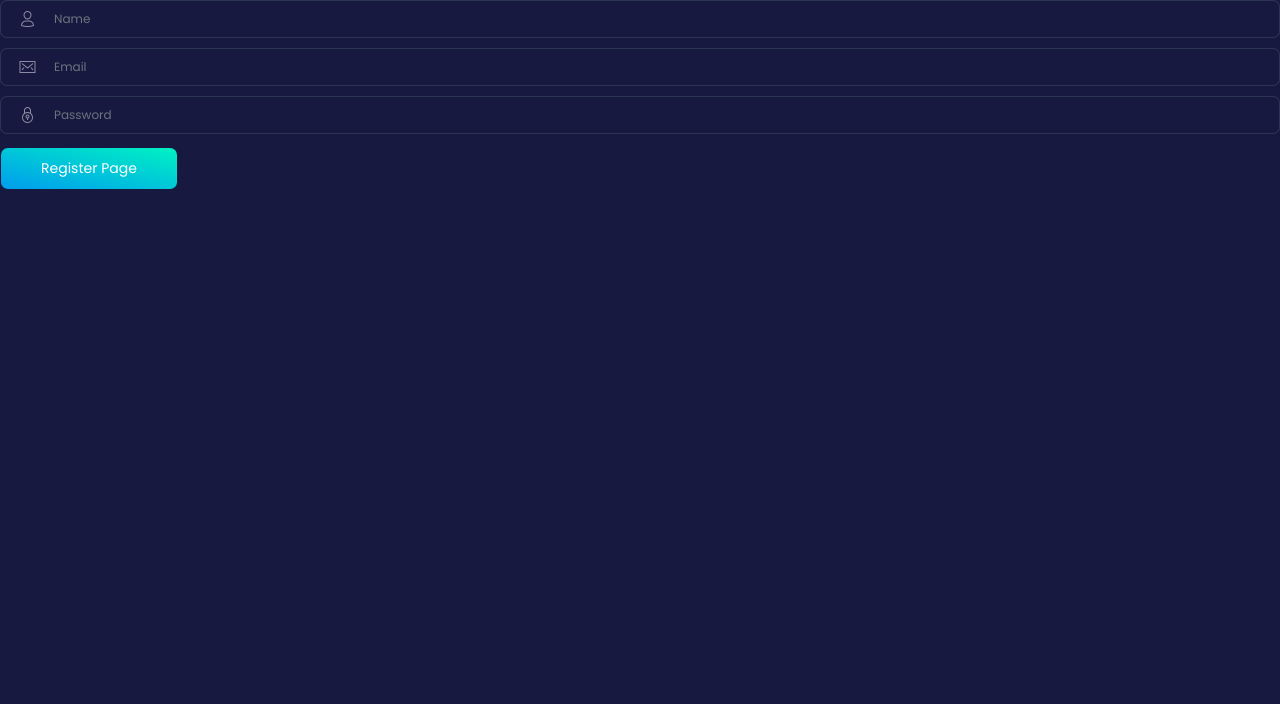
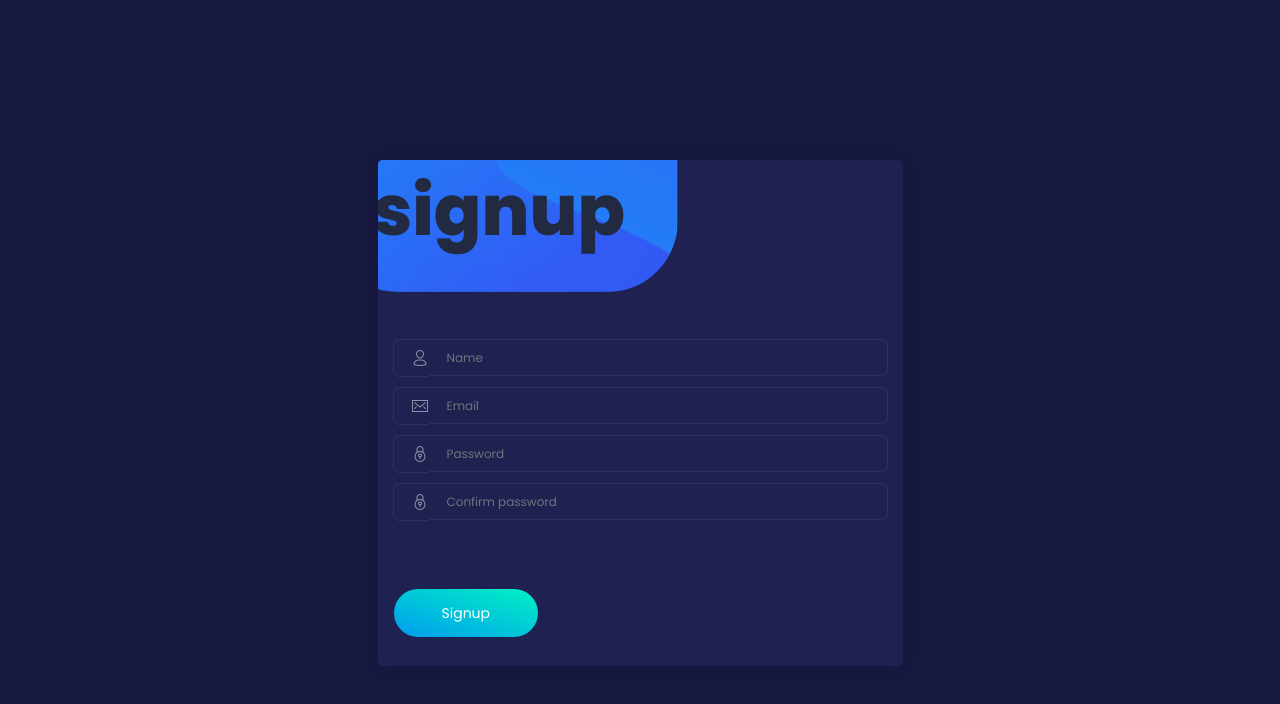
Before and after one commit to nguyenchris/group-match, a React (Create React App) app in the folder client/: page /auth in a window 1280 px wide. Shown: the top 704 px of the page. Built offline with nearby package versions, Linux system fonts and the light colour scheme.

Commit message:
completed Auth page component

```diff
--- a/client/src/App.js
+++ b/client/src/App.js
@@ -1,5 +1,4 @@
 import React, { Component } from 'react';
-import Signup from './pages/Auth/Signup';
 import { Switch, Route } from 'react-router-dom';
 import Auth from './pages/Auth/Auth';
 
@@ -9,7 +8,7 @@ class App extends Component {
       <div>
         <Switch>
           <Route path="/auth" component={Auth} />
-          <Route path="/" component={Signup} />
+          {/* <Route path="/" component={Signup} /> */}
         </Switch>
       </div>
     );
--- /dev/null
+++ b/client/src/components/Input/InputField.js
@@ -0,0 +1,41 @@
+import React from 'react';
+import { Input, InputGroupAddon, InputGroupText, InputGroup } from 'reactstrap';
+import classnames from 'classnames';
+
+const InputField = props => {
+  let invalid = null;
+  let valid = null;
+  // Determine if the input field needs validation as well as if user has clicked away from it with an invalid input value
+  if (props.shouldValidate && props.touched && !props.focus) {
+    invalid = !props.invalid;
+    valid = props.invalid;
+  }
+  return (
+    <InputGroup
+      className={classnames(
+        {
+          'input-group-focus': props.focus
+        },
+        `${invalid ? 'has-danger' : null}`,
+        `${valid ? 'has-success' : null}`
+      )}
+    >
+      <InputGroupAddon addonType="prepend">
+        <InputGroupText>
+          <i className={`tim-icons icon-${props.icon}`} />
+        </InputGroupText>
+      </InputGroupAddon>
+      <Input
+        type={props.type}
+        value={props.value}
+        placeholder={props.placeholder}
+        onChange={e => props.changed(e, props.id)}
+        invalid={invalid}
+        onFocus={e => props.focused(true, props.id)}
+        onBlur={e => props.focused(false, props.id)}
+      />
+    </InputGroup>
+  );
+};
+
+export default InputField;
--- /dev/null
+++ b/client/src/pages/Auth/Auth.css
@@ -0,0 +1,5 @@
+@media (min-width: 992px) {
+  .mb-lg-auto.col-lg-6 {
+    margin: 0 auto;
+  }
+}
--- a/client/src/pages/Auth/Auth.js
+++ b/client/src/pages/Auth/Auth.js
@@ -1,22 +1,7 @@
 import React, { Component } from 'react';
-import {
-  Button,
-  // Card,
-  // CardHeader,
-  // CardBody,
-  // CardFooter,
-  // CardTitle,
-  // Label,
-  // FormGroup,
-  Form,
-  Input,
-  InputGroupAddon,
-  InputGroupText,
-  InputGroup,
-  // Container,
-  Row,
-  Col
-} from 'reactstrap';
+import { Form } from 'reactstrap';
+import InputField from '../../components/Input/InputField';
+import AuthLayout from './AuthLayout';
 
 class Auth extends Component {
   state = {
@@ -26,21 +11,25 @@ class Auth extends Component {
         value: '',
         icon: 'single-02',
         placeholder: 'Name',
-        validation: {
+        rules: {
           required: true,
           isName: true
-        }
+        },
+        valid: false,
+        focus: false,
+        touched: false
       },
       email: {
         type: 'email',
         value: '',
         icon: 'email-85',
         placeholder: 'Email',
-        validation: {
+        rules: {
           required: true,
           isEmail: true
         },
         valid: false,
+        focus: false,
         touched: false
       },
       password: {
@@ -48,15 +37,50 @@ class Auth extends Component {
         value: '',
         icon: 'lock-circle',
         placeholder: 'Password',
-        validation: {
+        rules: {
           required: true,
           minLength: 5
         },
         valid: false,
+        focus: false,
+        touched: false
+      },
+      confirm: {
+        type: 'password',
+        value: '',
+        icon: 'lock-circle',
+        placeholder: 'Confirm password',
+        rules: {
+          required: true,
+          minLength: 5,
+          isConfirm: true
+        },
+        valid: false,
+        focus: false,
         touched: false
       }
     }
   };
+
+  // Pass in values for input and rules property to check if input isValid, true or false
+  checkIfValid(value, rules) {
+    let isValid = true;
+    if (!rules) return true;
+    if (rules && rules.required) {
+      isValid = value.trim() !== '' && value.length >= 2 && isValid;
+    }
+    if (rules && rules.minLength) {
+      isValid = value.length >= rules.minLength && isValid;
+    }
+    if (rules && rules.isEmail) {
+      isValid = value.includes('@') && value.includes('.') && isValid;
+    }
+    if (rules && rules.isConfirm) {
+      const password = this.state.controls.password.value;
+      isValid = value === password && isValid;
+    }
+    return isValid;
+  }
 
   submitHandler = e => {
     const data = {};
@@ -65,6 +89,7 @@ class Auth extends Component {
     }
   };
 
+  // Depending on which input field is selected, determine the characters inputed and update state for its value
   inputHandler = (e, key) => {
     const updatedForm = {
       ...this.state.controls
@@ -73,21 +98,21 @@ class Auth extends Component {
     updatedFormElement.value = e.target.value;
     updatedFormElement.valid = this.checkIfValid(
       updatedFormElement.value,
-      updatedFormElement.validation
+      updatedFormElement.rules
     );
-    console.log(updatedFormElement);
+    updatedFormElement.touched = true;
     updatedForm[key] = updatedFormElement;
     this.setState({ controls: updatedForm });
   };
 
-  // Pass in value of input field and validation property to check
-  checkIfValid(value, rules) {
-    let isValid = false;
-    if (rules.required) {
-      isValid = value.trim() !== '';
-    }
-    if (rules.minLength) return isValid;
-  }
+  // Determines if user has clicked an input field. If so, change state for that input to be true
+  focusHandler = (isFocus, key) => {
+    const updatedForm = { ...this.state.controls };
+    const updatedFormElement = { ...updatedForm[key] };
+    updatedFormElement.focus = isFocus;
+    updatedForm[key] = updatedFormElement;
+    this.setState({ controls: updatedForm });
+  };
 
   render() {
     const formElementsArray = [];
@@ -99,32 +124,28 @@ class Auth extends Component {
     }
 
     const form = formElementsArray.map(formElement => (
-      <InputGroup key={formElement.id}>
-        <InputGroupAddon addonType="prepend">
-          <InputGroupText>
-            <i className={`tim-icons icon-${formElement.config.icon}`} />
-          </InputGroupText>
-        </InputGroupAddon>
-        <Input
+      <InputField
+        id={formElement.id}
+        key={formElement.id}
         type={formElement.config.type}
         value={formElement.config.value}
         placeholder={formElement.config.placeholder}
-          onChange={e => this.inputHandler(e, formElement.id)}
+        changed={this.inputHandler}
+        icon={formElement.config.icon}
+        invalid={formElement.config.valid}
+        shouldValidate={formElement.config.rules}
+        focus={formElement.config.focus}
+        focused={this.focusHandler}
+        touched={formElement.config.touched}
       />
-      </InputGroup>
     ));
 
     return (
-      <Form onSubmit={e => this.formSubmitHandler(e)}>
+      <AuthLayout title="Signup">
+        <Form className="form" onSubmit={e => this.formSubmitHandler(e)}>
           {form}
-        <Row className="row-grid justify-content-between align-items-center">
-          <Col lg="6">
-            <div className="btn-wrapper">
-              <Button color="success">Register Page</Button>
-            </div>
-          </Col>
-        </Row>
         </Form>
+      </AuthLayout>
     );
   }
 }
--- /dev/null
+++ b/client/src/pages/Auth/AuthLayout.js
@@ -0,0 +1,37 @@
+import React from 'react';
+import {
+  Container,
+  Col,
+  Card,
+  CardHeader,
+  CardTitle,
+  Button,
+  CardBody,
+  CardFooter,
+  CardImg
+} from 'reactstrap';
+
+import './Auth.css';
+
+const AuthLayout = props => (
+  <div className="section-signup">
+    <Container>
+      <Col className="mb-lg-auto" lg="6">
+        <Card className="card-register">
+          <CardHeader>
+            <CardImg alt="..." src={require('assets/img/square2.png')} />
+            <CardTitle tag="h4">{props.title}</CardTitle>
+          </CardHeader>
+          <CardBody>{props.children}</CardBody>
+          <CardFooter>
+            <Button className="btn-round" color="success" size="lg">
+              Signup
+            </Button>
+          </CardFooter>
+        </Card>
+      </Col>
+    </Container>
+  </div>
+);
+
+export default AuthLayout;
--- a/client/src/pages/Auth/Signup.js
+++ b/client/src/pages/Auth/Signup.js
@@ -1,42 +1,42 @@
-import React, { Component } from 'react';
-import {
-  Button,
-  Card,
-  CardHeader,
-  CardBody,
-  CardFooter,
-  CardImg,
-  CardTitle,
-  Label,
-  FormGroup,
-  Form,
-  Input,
-  InputGroupAddon,
-  InputGroupText,
-  InputGroup,
-  Container,
-  Row,
-  Col
-} from 'reactstrap';
+// import React, { Component } from 'react';
+// import {
+//   Button,
+//   Card,
+//   CardHeader,
+//   CardBody,
+//   CardFooter,
+//   CardImg,
+//   CardTitle,
+//   Label,
+//   FormGroup,
+//   Form,
+//   Input,
+//   InputGroupAddon,
+//   InputGroupText,
+//   InputGroup,
+//   Container,
+//   Row,
+//   Col
+// } from 'reactstrap';
 
-class Signup extends Component {
-  state = {};
+// class Signup extends Component {
+//   state = {};
 
-  render() {
-    return (
-      <div className="section-signup">
-        <Container>
-          <Col className="mb-lg-auto" lg="6">
-            <Card className="card-register">
-              <CardHeader>
-                <CardTitle className="text-center">Register</CardTitle>
-              </CardHeader>
-            </Card>
-          </Col>
-        </Container>
-      </div>
-    );
-  }
-}
+//   render() {
+//     return (
+//       <div className="section-signup">
+//         <Container>
+//           <Col className="mb-lg-auto" lg="6">
+//             <Card className="card-register">
+//               <CardHeader>
+//                 <CardTitle className="text-center">Register</CardTitle>
+//               </CardHeader>
+//             </Card>
+//           </Col>
+//         </Container>
+//       </div>
+//     );
+//   }
+// }
 
-export default Signup;
+// export default Signup;
```
Also changed, not shown: client/src/components/Input/Input.js (deleted, +0 -8 lines), client/src/pages/Signup2.js (deleted, +0 -131 lines). Lines whose indentation alone changed are shown as unchanged.
